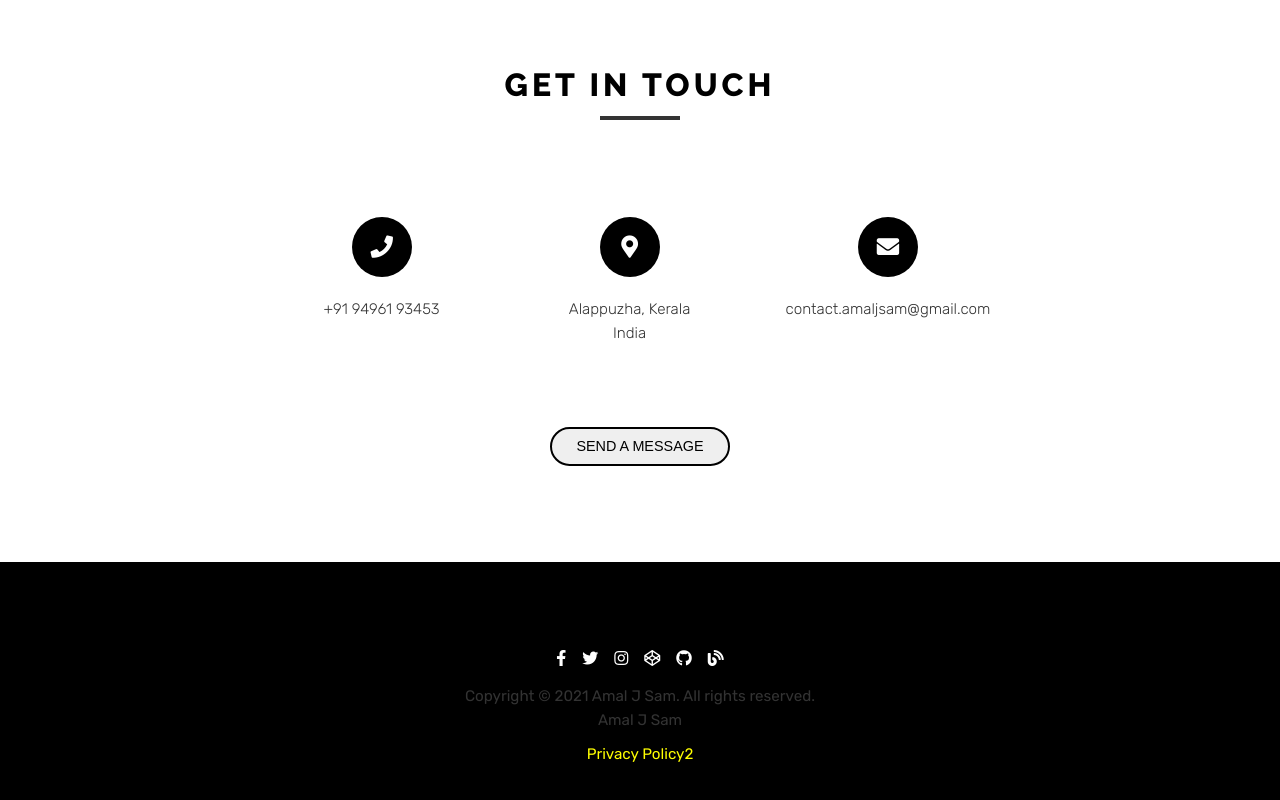
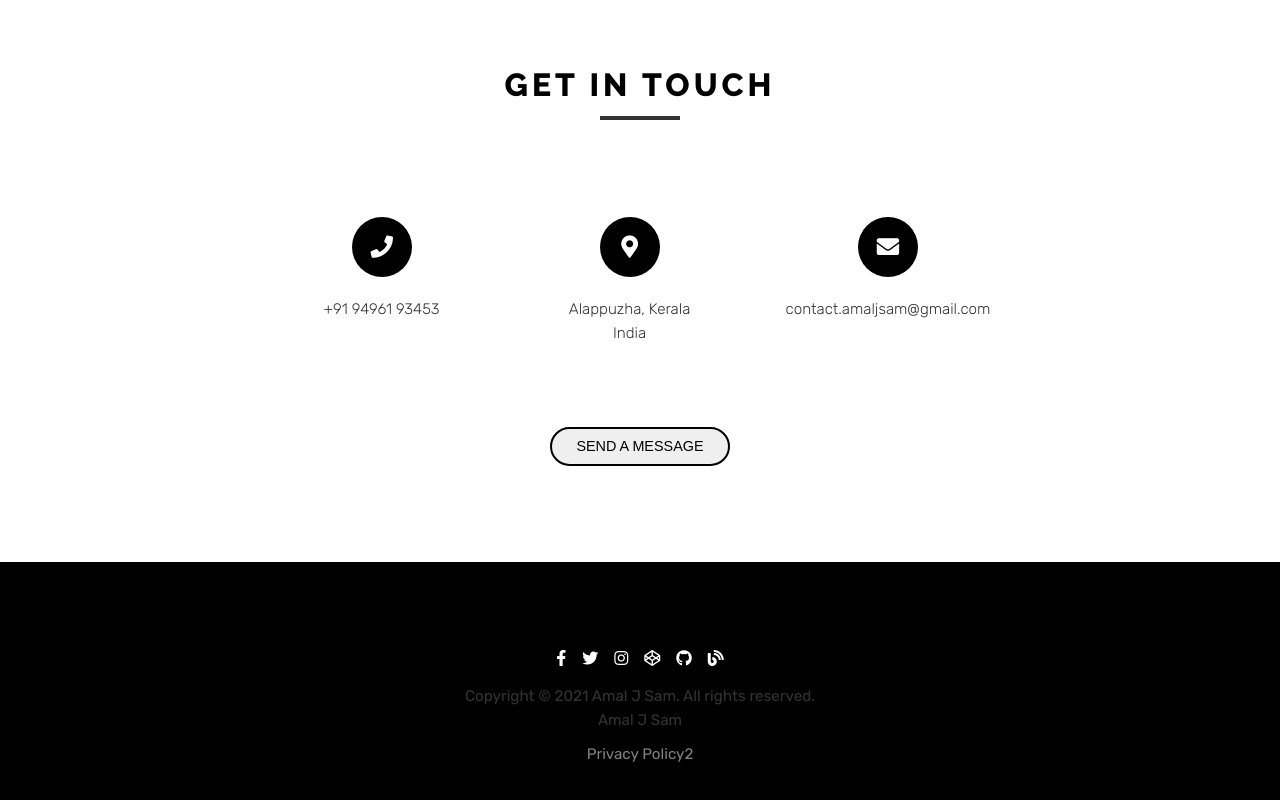
Before and after one commit to amaljsam/amaljsam.tech, a plain HTML site: page index.html in a window 1280 px wide. Shown: the part 2730-3530 px from the top of the page. Drawn offline with Linux system fonts and the light colour scheme.

Commit message:
Update index.html

```diff
--- a/index.html
+++ b/index.html
@@ -366,7 +366,7 @@
         </ul>
         <p class = "text">Copyright &copy; 2021 Amal J Sam. All rights reserved.<br>Amal J Sam</p>
 
-           <p class = "text"><a href="https://www.careerkarma.com" target="_blank"style="color:#FFFF00;">Privacy Policy2</a></p>
+           <p class = "text"><a href="https://www.careerkarma.com" target="_blank"style="color:#808080;">Privacy Policy2</a></p>
 
 
 
```
